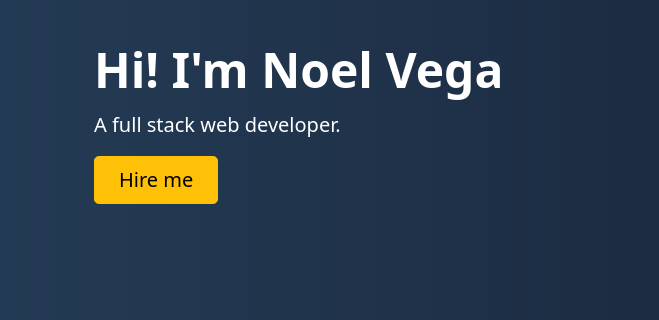
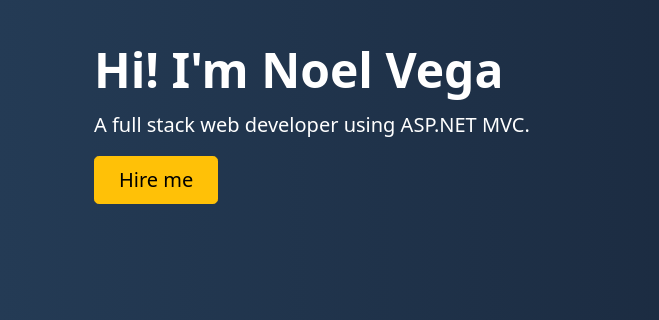
Before and after one commit to codeforkdev/netlify-publish, a plain HTML site: page index.html in a window 1280 px wide. Shown: the part 167-487 px from the top of the page, 0-659 px from the left. Drawn offline with nearby package versions, Linux system fonts and the light colour scheme.

Commit message:
update hero description

```diff
--- a/index.html
+++ b/index.html
@@ -77,7 +77,7 @@
           </div>
           <div class="col-lg-6">
             <h1 class="display-5 fw-bold lh-1 mb-3">Hi! I'm Noel Vega</h1>
-            <p class="lead">A full stack web developer.</p>
+            <p class="lead">A full stack web developer using ASP.NET MVC.</p>
             <div class="d-grid gap-2 d-md-flex justify-content-md-start">
               <button type="button" class="btn btn-warning btn-lg px-4 me-md-2">
                 Hire me
```
